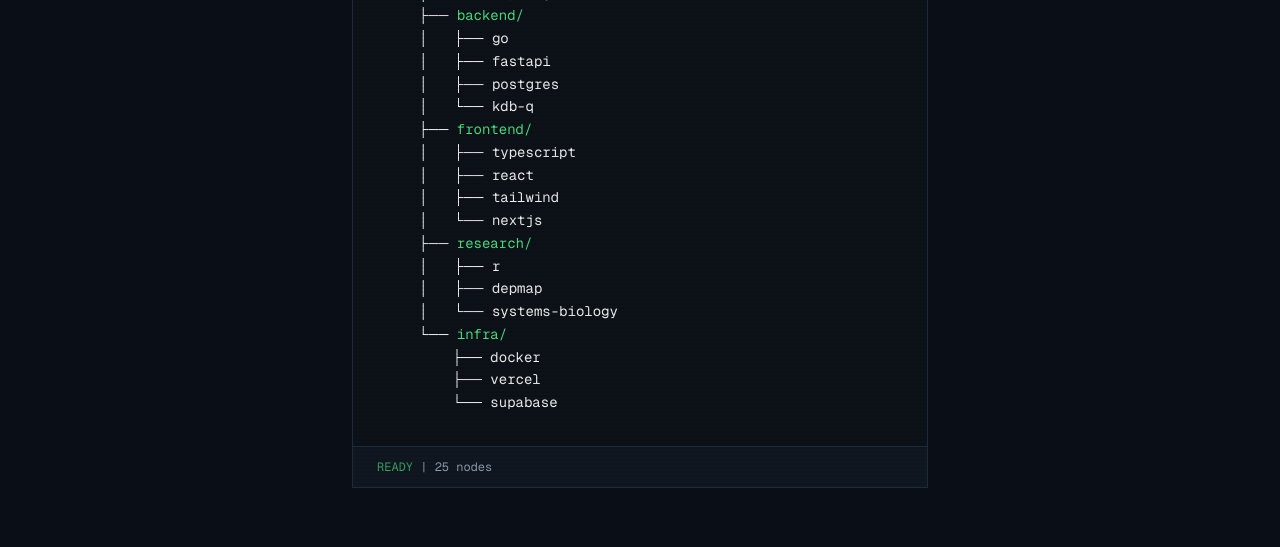
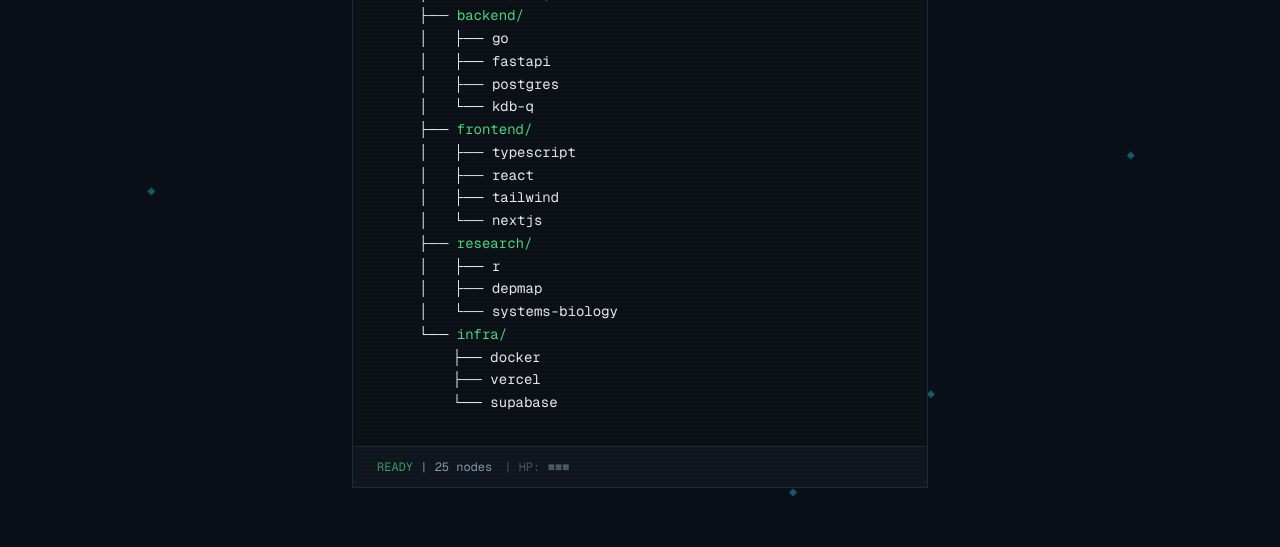
Before and after one commit to yaskhalil/portfolio_site, a Next.js app: page / in a window 1280 px wide. Shown: the part 1340-1887 px from the top of the page. Built offline with nearby package versions, Linux system fonts and the light colour scheme; no server answers.

Commit message:
feat: asteroids tree game (3 HP, glitch on hit, RETRY button, floating asteroids, bullet collision)

```diff
--- a/components/portfolio/technical-matrix.tsx
+++ b/components/portfolio/technical-matrix.tsx
@@ -1,3 +1,7 @@
+'use client'
+
+import { useState, useEffect, useRef, useMemo } from 'react'
+
 type TreeNode = {
   name: string
   children?: TreeNode[]
@@ -53,53 +57,127 @@
   ],
 }
 
-function countNodes(node: TreeNode): number {
-  let count = 1
-  if (node.children) {
-    for (const child of node.children) {
-      count += countNodes(child)
-    }
-  }
-  return count
+type TreeLine = {
+  name: string
+  prefix: string
+  isRoot: boolean
+  isCategory: boolean
 }
 
-/** Render a single tree branch line with proper prefix characters */
-function TreeBranch({ node, prefix, isLast }: { node: TreeNode; prefix: string; isLast: boolean }) {
+function flattenTree(node: TreeNode, prefix: string, isLast: boolean, depth: number): TreeLine[] {
   const branchChar = isLast ? "└── " : "├── "
   const linePrefix = prefix + branchChar
-
-  const isRoot = prefix === ""
+  const isRoot = depth === 0
   const isCategory = !!node.children
 
-  let textClass = "text-foreground"
-  if (isRoot) textClass = "text-primary"
-  else if (isCategory) textClass = "text-accent"
+  const lines: TreeLine[] = [
+    { name: node.name, prefix: linePrefix, isRoot, isCategory },
+  ]
 
-  const childPrefix = prefix + (isLast ? "    " : "│   ")
+  if (node.children) {
+    const childPrefix = prefix + (isLast ? "    " : "│   ")
+    node.children.forEach((child, i) => {
+      lines.push(
+        ...flattenTree(child, childPrefix, i === node.children!.length - 1, depth + 1)
+      )
+    })
+  }
 
-  return (
-    <>
-      <div className="leading-relaxed whitespace-pre">
-        {linePrefix}
-        <span className={textClass}>{node.name}</span>
-      </div>
-      {node.children?.map((child, i) => (
-        <TreeBranch
-          key={child.name}
-          node={child}
-          prefix={childPrefix}
-          isLast={i === node.children!.length - 1}
-        />
-      ))}
-    </>
-  )
+  return lines
+}
+
+const SYMBOLS = '@#$%&!?*'
+
+function garbleChar(): string {
+  return SYMBOLS[Math.floor(Math.random() * SYMBOLS.length)]
+}
+
+function garbleText(text: string): string {
+  return text
+    .split('')
+    .map((char) => {
+      // Keep tree-drawing characters, slashes, and spaces intact
+      if (/[\s\/│├└─]/.test(char)) return char
+      return Math.random() < 0.45 ? garbleChar() : char
+    })
+    .join('')
 }
 
 export function TechnicalMatrix() {
-  const totalNodes = countNodes(rootTree)
+  const [hp, setHp] = useState(3)
+  const glitchedRef = useRef<Set<number>>(new Set())
+  const [, forceRender] = useState(0)
+
+  const treeLines = useMemo(() => flattenTree(rootTree, '', true, 0), [])
+
+  useEffect(() => {
+    const handler = (e: Event) => {
+      const detail = (e as CustomEvent).detail
+      setHp((h) => {
+        const next = Math.max(0, h - 1)
+        // When hit, add 2-3 random line indices to glitch set
+        const count = 2 + Math.floor(Math.random() * 2)
+        const nextGlitched = new Set(glitchedRef.current)
+        for (let i = 0; i < count; i++) {
+          nextGlitched.add(Math.floor(Math.random() * treeLines.length))
+        }
+        glitchedRef.current = nextGlitched
+        forceRender((v) => v + 1)
+        return next
+      })
+    }
+    window.addEventListener('tree-hit', handler)
+    return () => window.removeEventListener('tree-hit', handler)
+  }, [treeLines.length])
+
+  const reset = () => {
+    setHp(3)
+    glitchedRef.current = new Set()
+    forceRender((v) => v + 1)
+  }
+
+  // Generate 6 random asteroid positions/animation params (stable across renders)
+  const asteroids = useMemo(() => {
+    return Array.from({ length: 6 }, (_, i) => ({
+      left: 3 + Math.random() * 94,
+      top: 2 + Math.random() * 96,
+      dur: 10 + Math.random() * 5,
+      dx: -50 + Math.random() * 100,
+      dy: -50 + Math.random() * 100,
+      delay: Math.random() * 5,
+      key: i,
+    }))
+  }, [])
+
+  const isCorrupted = hp <= 0
 
   return (
-    <section id="matrix" className="px-6 md:px-12 lg:px-20 py-20 md:py-28">
+    <section
+      id="matrix"
+      className="relative px-6 md:px-12 lg:px-20 py-20 md:py-28"
+    >
+      {/* Asteroids — only visible when HP > 0 */}
+      {hp > 0 &&
+        asteroids.map((a) => (
+          <div
+            key={a.key}
+            className="absolute pointer-events-none"
+            style={{
+              left: `${a.left}%`,
+              top: `${a.top}%`,
+              width: 8,
+              height: 8,
+              backgroundColor: '#22d3ee',
+              opacity: 0.4,
+              clipPath: 'polygon(50% 0%, 100% 50%, 50% 100%, 0% 50%)',
+              animation: `asteroid-drift ${a.dur}s linear ${a.delay}s infinite alternate`,
+              '--dx': `${a.dx}px`,
+              '--dy': `${a.dy}px`,
+            } as React.CSSProperties}
+            aria-hidden
+          />
+        ))}
+
       {/* Section Header */}
       <div className="mb-10 md:mb-14">
         <div className="font-mono text-xs text-muted-foreground mb-2">
@@ -116,7 +194,8 @@
         <div
           className="absolute inset-0 pointer-events-none"
           style={{
-            backgroundImage: 'repeating-linear-gradient(0deg, transparent, transparent 2px, rgba(0,0,0,0.08) 2px, rgba(0,0,0,0.08) 4px)',
+            backgroundImage:
+              'repeating-linear-gradient(0deg, transparent, transparent 2px, rgba(0,0,0,0.08) 2px, rgba(0,0,0,0.08) 4px)',
             zIndex: 1,
           }}
         />
@@ -124,7 +203,8 @@
         <div
           className="absolute -inset-px rounded-sm pointer-events-none opacity-20"
           style={{
-            boxShadow: '0 0 20px rgba(34, 211, 238, 0.3), inset 0 0 20px rgba(34, 211, 238, 0.05)',
+            boxShadow:
+              '0 0 20px rgba(34, 211, 238, 0.3), inset 0 0 20px rgba(34, 211, 238, 0.05)',
             zIndex: 0,
           }}
         />
@@ -133,23 +213,95 @@
           <div className="w-3 h-3 rounded-full bg-destructive/50" />
           <div className="w-3 h-3 rounded-full bg-accent/50" />
           <div className="w-3 h-3 rounded-full bg-primary/50" />
-          <span className="ml-4 font-mono text-xs text-muted-foreground">tree</span>
+          <span className="ml-4 font-mono text-xs text-muted-foreground">
+            tree
+          </span>
         </div>
 
-        {/* Tree content */}
-        <div className="p-6 md:p-8">
-          <div className="font-mono text-sm leading-relaxed">
-            <TreeBranch node={rootTree} prefix="" isLast={true} />
+        {/* Tree content — normal or corrupted */}
+        {isCorrupted ? (
+          <div className="p-6 md:p-8 flex flex-col items-center justify-center min-h-[240px]">
+            <div className="font-mono text-xl md:text-2xl text-red-500 font-bold mb-6">
+              TREE CORRUPTED
+            </div>
+            <button
+              onClick={reset}
+              className="font-mono text-sm px-6 py-2 border border-accent/50 text-accent hover:bg-accent/10 transition-colors rounded-sm cursor-pointer"
+            >
+              RETRY
+            </button>
           </div>
-        </div>
+        ) : (
+          <div className="p-6 md:p-8">
+            <div className="font-mono text-sm leading-relaxed">
+              {treeLines.map((line, idx) => {
+                const isGlitched = glitchedRef.current.has(idx)
+                let textClass = 'text-foreground'
+                if (line.isRoot) textClass = 'text-primary'
+                else if (line.isCategory) textClass = 'text-accent'
+
+                const displayName = isGlitched ? garbleText(line.name) : line.name
+
+                return (
+                  <div key={idx} className="leading-relaxed whitespace-pre">
+                    {line.prefix}
+                    <span className={textClass}>{displayName}</span>
+                  </div>
+                )
+              })}
+            </div>
+          </div>
+        )}
 
         {/* Terminal footer */}
         <div className="px-6 py-3 bg-secondary/30 border-t border-border">
           <div className="font-mono text-xs text-muted-foreground">
-            <span className="text-accent" style={{animation:'pulse 2s ease-in-out infinite'}}>READY</span> | {totalNodes} nodes
+            <span
+              className="text-accent"
+              style={{ animation: 'pulse 2s ease-in-out infinite' }}
+            >
+              {isCorrupted ? 'OFFLINE' : 'READY'}
+            </span>{' '}
+            | {treeLines.length} nodes
+            {!isCorrupted && (
+              <span className="ml-3 text-muted-foreground/50">
+                | HP: {'■'.repeat(hp)}
+                {'□'.repeat(3 - hp)}
+              </span>
+            )}
           </div>
         </div>
       </div>
+
+      {/* Asteroid drift keyframes injected once */}
+      <style jsx>{`
+        @keyframes asteroid-drift {
+          0% {
+            transform: translate(0, 0);
+          }
+          25% {
+            transform: translate(var(--dx), var(--dy));
+          }
+          50% {
+            transform: translate(
+              calc(var(--dx) * 1.2),
+              calc(var(--dy) * -0.6)
+            );
+          }
+          75% {
+            transform: translate(
+              calc(var(--dx) * -0.4),
+              calc(var(--dy) * 0.8)
+            );
+          }
+          100% {
+            transform: translate(
+              calc(var(--dx) * 0.3),
+              calc(var(--dy) * -1.1)
+            );
+          }
+        }
+      `}</style>
     </section>
   )
 }
--- a/components/terminal-cursor.tsx
+++ b/components/terminal-cursor.tsx
@@ -116,12 +116,32 @@
 
       ctx.restore()
 
+      // Hit detection for tech tree (#matrix)
+      const matrixEl = document.getElementById('matrix')
+      const matrixRect = matrixEl?.getBoundingClientRect()
+
       // Update and draw bullets
       const bullets = bulletsRef.current
       for (let i = bullets.length - 1; i >= 0; i--) {
         const b = bullets[i]
         b.x += b.vx
         b.y += b.vy
+
+        // Check if bullet hit the tech tree section
+        if (
+          matrixRect &&
+          b.x >= matrixRect.left &&
+          b.x <= matrixRect.right &&
+          b.y >= matrixRect.top &&
+          b.y <= matrixRect.bottom
+        ) {
+          bullets.splice(i, 1)
+          window.dispatchEvent(
+            new CustomEvent('tree-hit', { detail: { x: b.x, y: b.y } })
+          )
+          continue
+        }
+
         b.life--
         if (b.life <= 0) {
           bullets.splice(i, 1)
```
